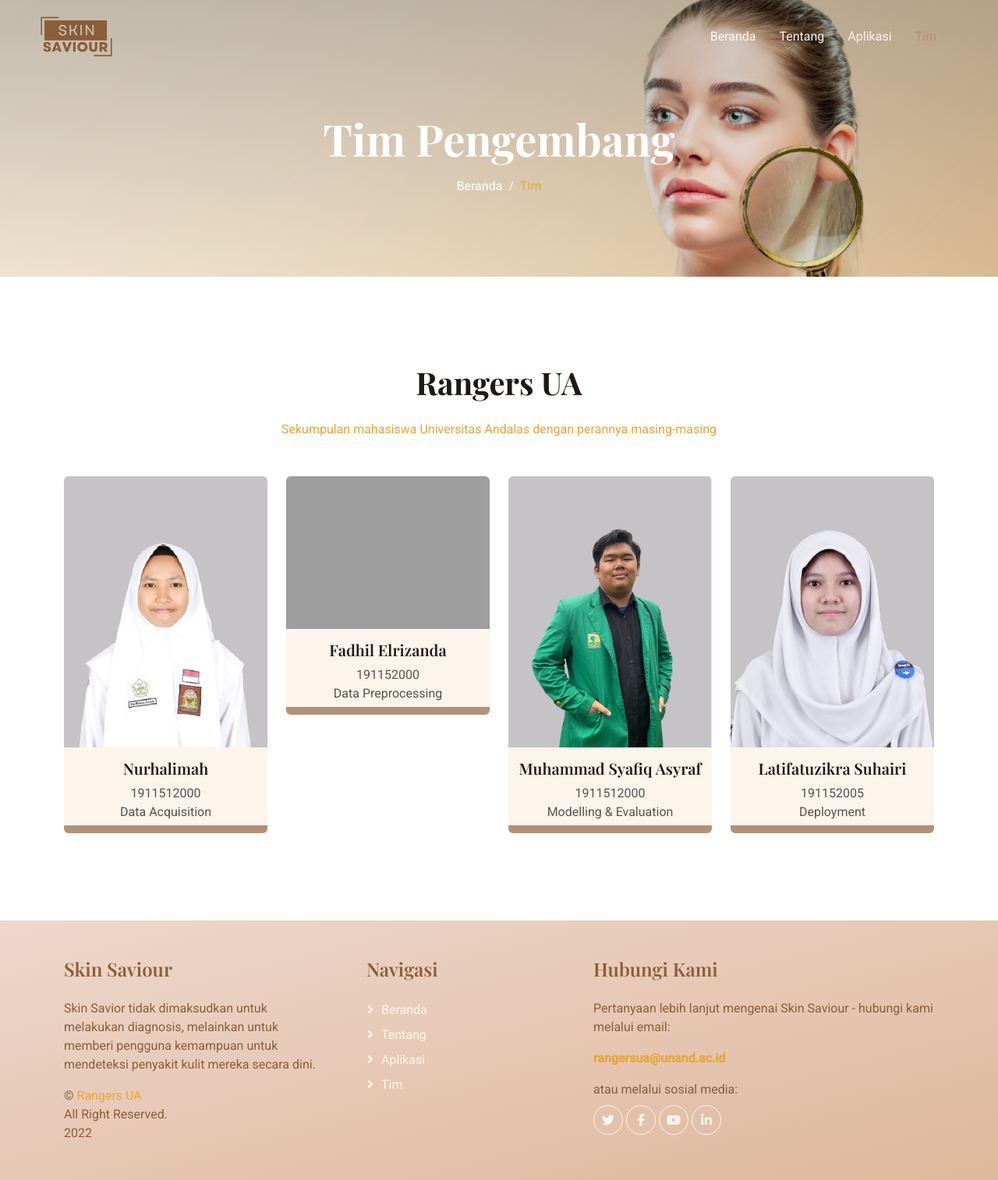
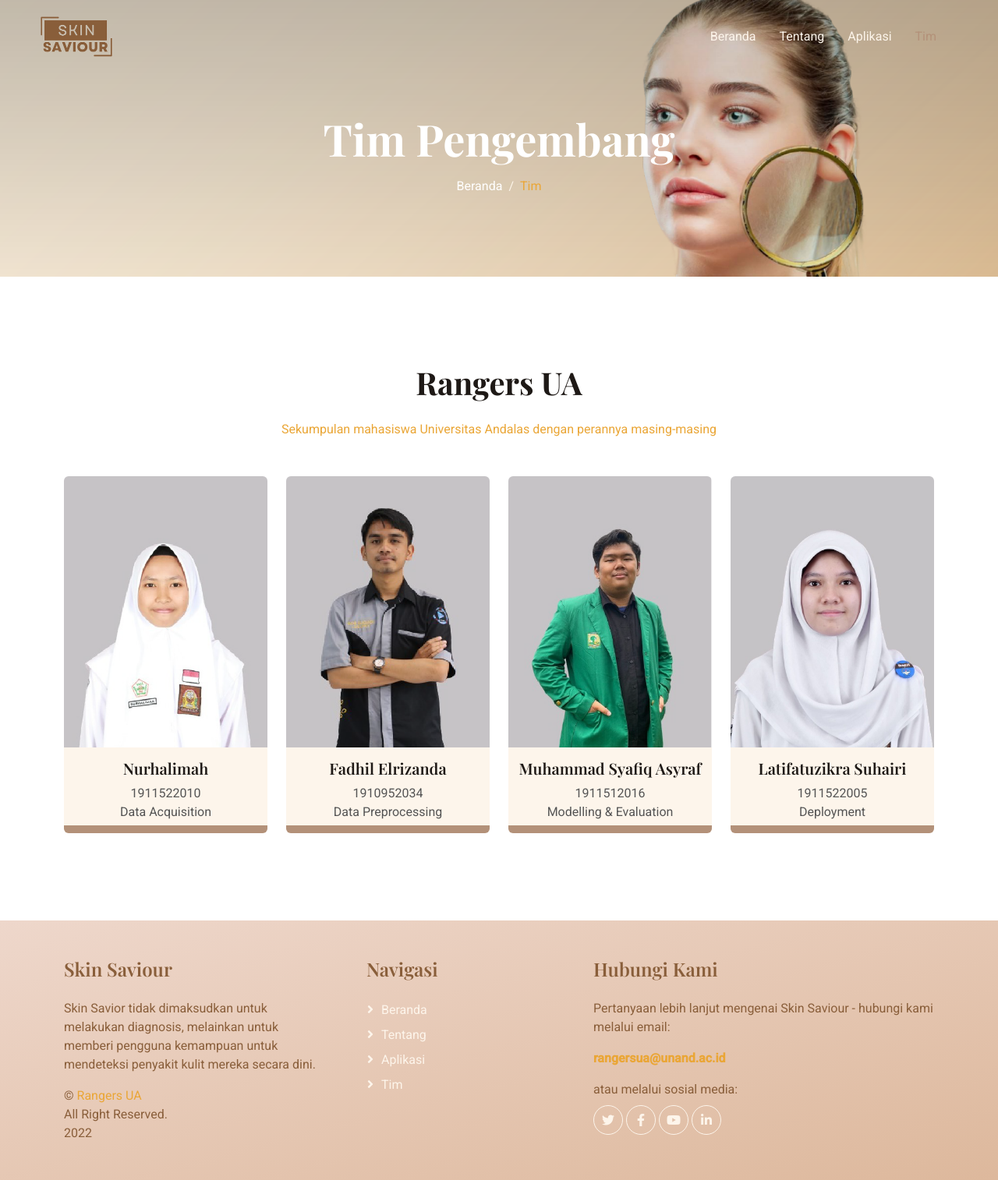
Before and after one commit to suupuushan/acne-detection, a Flask app: page /tim in a window 1280 px wide. Shown: the whole page at 78% size. Run offline with Flask 2, Linux system fonts and the light colour scheme; parts of the project's set-up code (start-up, migrations or seed data) failed here and were passed over; some libraries are stand-ins or nearby versions; grey boxes are pictures that could not be loaded.

Commit message:
Perubahan Assets

```diff
--- a/templates/aplikasi.html
+++ b/templates/aplikasi.html
@@ -94,8 +94,8 @@
                             <img class="img-fluid" src="../static/img/step-1.png" alt="">
                         </div>
                         <div class="text-justify p-4">
-                            <h5 class="mb-3">Ambil atau Upload Foto</h4>
-                            <p>Ambil atau upload foto yang fokus pada tanda kulit. Gunakan foto dengan jarak yang dekat pada tanda kulit, lalu kirimkan.</p>
+                            <h5 class="mb-3">Ambil Foto</h4>
+                            <p>Ambil foto yang fokus pada tanda kulit. Gunakan foto dengan jarak yang dekat pada tanda kulit, lalu kirimkan.</p>
                         </div>
                     </div>
                 </div>
--- a/templates/index.html
+++ b/templates/index.html
@@ -105,10 +105,10 @@
                 <div class="col-lg-6 wow fadeInUp" data-wow-delay="0.1s">
                     <div class="row img-twice position-relative h-100">
                         <div class="col-6">
-                            <img class="img-fluid rounded" src="../static/img/tentang-1.jpg" alt="">
+                            <img class="img-fluid rounded border" src="../static/img/tentang-1.png" alt="">
                         </div>
                         <div class="col-6 align-self-end">
-                            <img class="img-fluid rounded" src="../static/img/tentang-2.png" alt="">
+                            <img class="img-fluid rounded border" src="../static/img/tentang-2.png" alt="">
                         </div>
                     </div>
                 </div>
--- a/templates/team.html
+++ b/templates/team.html
@@ -93,28 +93,26 @@
                         <div class="team-text">
                             <div class="team-title">
                                 <h5>Nurhalimah</h5>
-                                <span>1911512000</span>
+                                <span>1911522010</span>
                                 <span>Data Acquisition</span>
                             </div>
                             <div class="team-social">
-                                <a class="btn btn-square btn-light rounded-circle" href=""><i class="fab fa-linkedin-in"></i></a>
-                                <a class="btn btn-square btn-light rounded-circle" href=""><i class="fab fa-instagram"></i></a>
+                                <a class="btn btn-square btn-light rounded-circle" href="https://www.instagram.com/xoonnxoo/"><i class="fab fa-instagram"></i></a>
                             </div>
                         </div>
                     </div>
                 </div>
                 <div class="col-lg-3 col-md-6 wow fadeInUp" data-wow-delay="0.3s">
                     <div class="team-item text-center rounded overflow-hidden">
-                        <img class="img-fluid" src="../static/img/team-2.jpg" alt="">
+                        <img class="img-fluid" src="../static/img/team-2.png" alt="">
                         <div class="team-text">
                             <div class="team-title">
                                 <h5>Fadhil Elrizanda</h5>
-                                <span>191152000</span>
+                                <span>1910952034</span>
                                 <span>Data Preprocessing</span>
                             </div>
                             <div class="team-social">
-                                <a class="btn btn-square btn-light rounded-circle" href="https://www.linkedin.com/in/fadhil-elrizanda/"><i class="fab fa-linkedin-in"></i></a>
-                                <a class="btn btn-square btn-light rounded-circle" href=""><i class="fab fa-instagram"></i></a>
+                                <a class="btn btn-square btn-light rounded-circle" href="https://www.instagram.com/fadhil_elrizanda/"><i class="fab fa-instagram"></i></a>
                             </div>
                         </div>
                     </div>
@@ -125,12 +123,11 @@
                         <div class="team-text">
                             <div class="team-title">
                                 <h5>Muhammad Syafiq Asyraf</h5>
-                                <span>1911512000</span>
+                                <span>1911512016</span>
                                 <span>Modelling & Evaluation</span>
                             </div>
                             <div class="team-social">
-                                <a class="btn btn-square btn-light rounded-circle" href=""><i class="fab fa-linkedin-in"></i></a>
-                                <a class="btn btn-square btn-light rounded-circle" href=""><i class="fab fa-instagram"></i></a>
+                                <a class="btn btn-square btn-light rounded-circle" href="https://www.instagram.com/syfq.asyrf/"><i class="fab fa-instagram"></i></a>
                             </div>
                         </div>
                     </div>
@@ -141,12 +138,11 @@
                         <div class="team-text">
                             <div class="team-title">
                                 <h5>Latifatuzikra Suhairi</h5>
-                                <span>191152005</span>
+                                <span>1911522005</span>
                                 <span>Deployment</span>
                             </div>
                             <div class="team-social">
-                                <a class="btn btn-square btn-light rounded-circle" href="https://www.linkedin.com/in/latifatuzikra-s-5a4840125/"><i class="fab fa-linkedin-in"></i></a>
-                                <a class="btn btn-square btn-light rounded-circle" href=""><i class="fab fa-instagram"></i></a>
+                                <a class="btn btn-square btn-light rounded-circle" href="https://www.instagram.com/latifa_tiffany/"><i class="fab fa-instagram"></i></a>
                             </div>
                         </div>
                     </div>
```
Also changed, not shown: static/img/aplikasi-modified.png, static/img/team-2.png (added), static/img/tentang-1.png (added), static/img/tentang-2.png (added).
